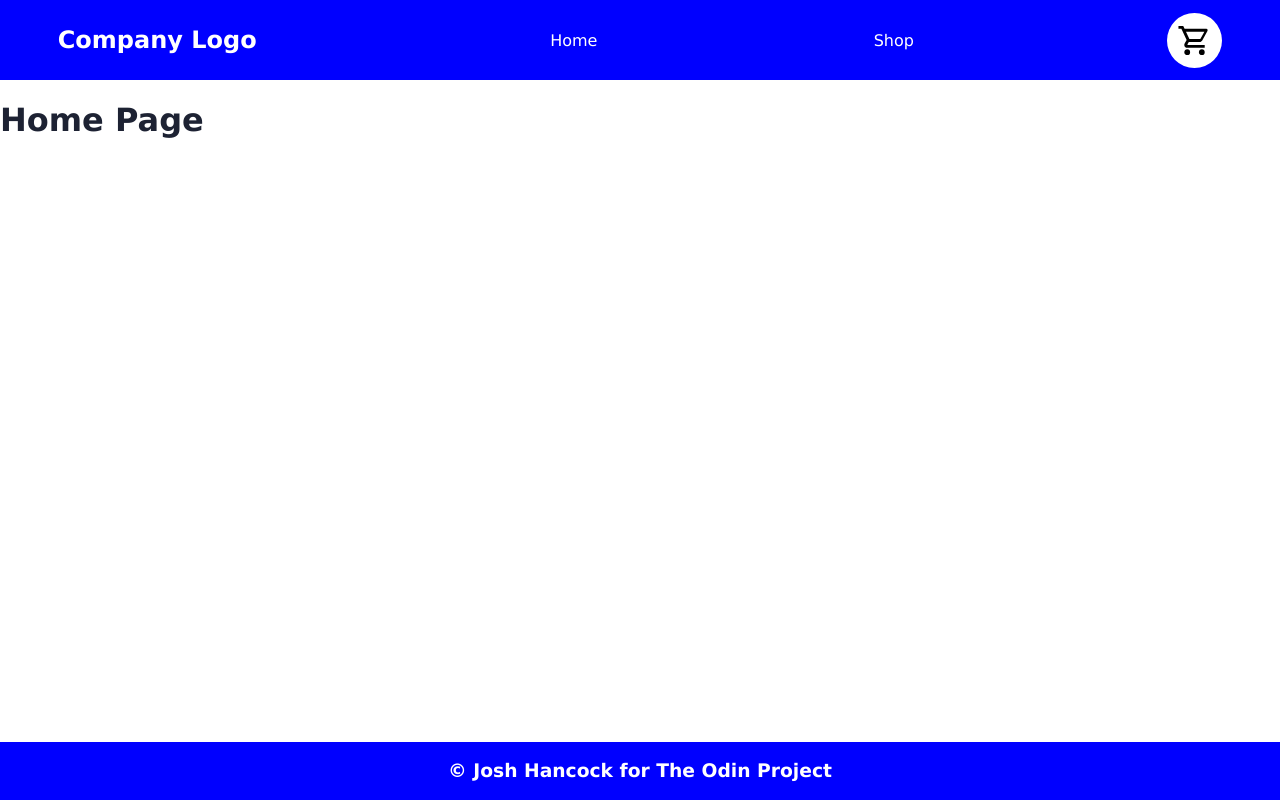
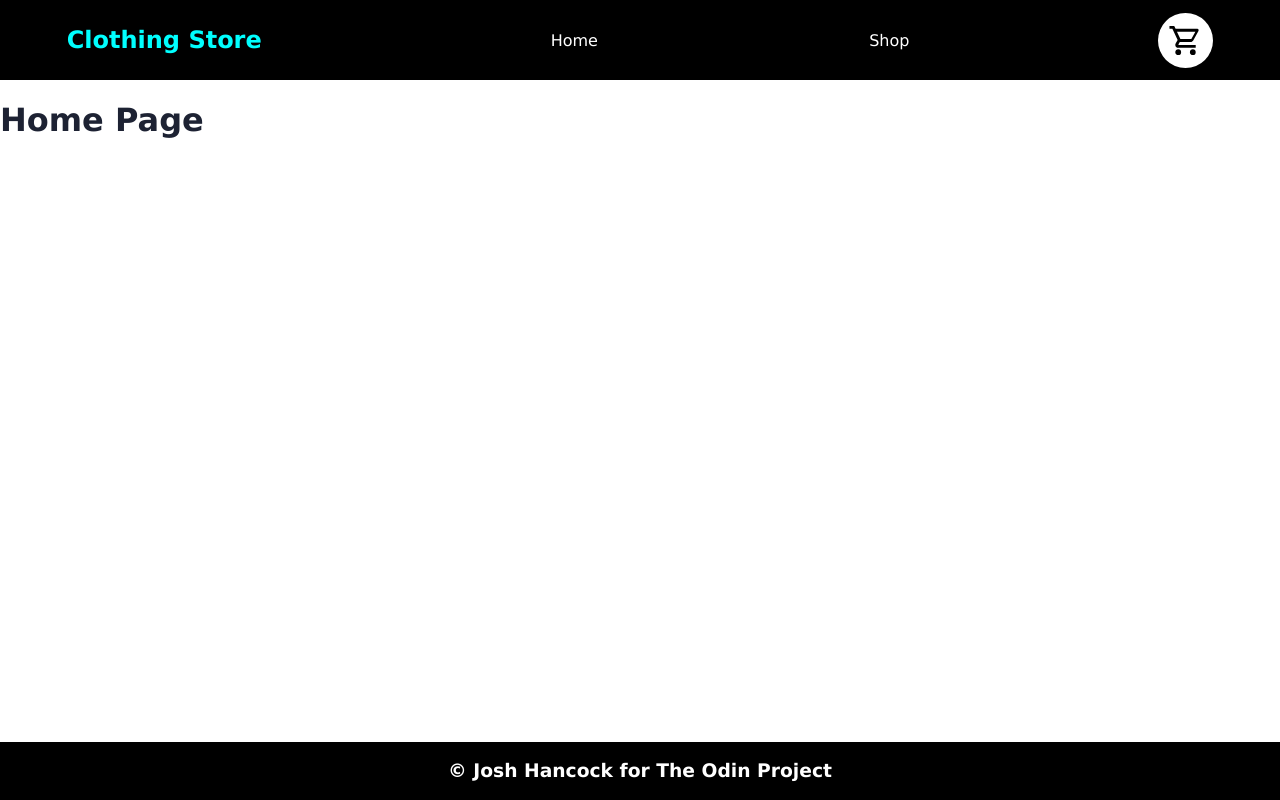
Before and after one commit to livingicon/shopping-cart, a React (Create React App) app: page / in a window 1280 px wide. Built offline with nearby package versions, Linux system fonts and the light colour scheme; no server answers.

Commit message:
Finish nav/header styling

```diff
--- a/src/components/Nav.js
+++ b/src/components/Nav.js
@@ -9,7 +9,7 @@ const Nav = ({ cartItems, openCart }) => {
 
   return (
     <nav>
-      <h1>Company Logo</h1>
+      <h1 id="storeName">Clothing Store</h1>
       <ul className="nav-links">
         <Link className="nav-link" to=''>
           <li>Home</li>
--- a/src/components/Nav/Cart.js
+++ b/src/components/Nav/Cart.js
@@ -6,9 +6,9 @@ import cartOutline from "../../images/cartOutline.svg";
 const Cart = ({ cartItems, openCart }) => {
 
   return (
-    <div id="nav-cart">
-      <img src={cartOutline} alt="cart" id="cartIcon" onClick={openCart} />
-      <div id="cartNum">
+    <div id="nav-cart" onClick={openCart}>
+      <img src={cartOutline} alt="cart" id="cartIcon" />
+      <div id="cartNum" onClick={openCart}>
         {cartItems.length ? cartItems.length : null}
       </div>
     </div>
--- a/src/components/style.css
+++ b/src/components/style.css
@@ -25,9 +25,13 @@ body {
   text-align: center;
 }
 
+#storeName {
+  color: aqua;
+}
+
 .Footer {
   text-align: center;
-  background: blue;
+  background: black;
   color: white;
 }
 
@@ -36,8 +40,10 @@ nav {
   justify-content: space-around;
   align-items: center;
   min-height: 10vh;
-  background: blue;
+  background: black;
   color: white;
+  padding-left: 10px;
+  padding-right: 10px;
 }
 
 .nav-links {
@@ -55,11 +61,18 @@ nav {
 }
 
 .nav-link:hover {
-  color: red;
+  -ms-transform: scale(1.5);
+  transform: scale(1.1);
 }
 
 #nav-cart {
   display: flex;
+}
+
+#nav-cart:hover {
+  -ms-transform: scale(1.5);
+  transform: scale(1.1);
+  cursor: pointer;
 }
 
 #cartIcon {
@@ -72,7 +85,7 @@ nav {
 }
 
 #cartNum {
-  position: fixed;
+  position: absolute;
   margin-left: 35px;
   width: 20px;
   color: black;
```
